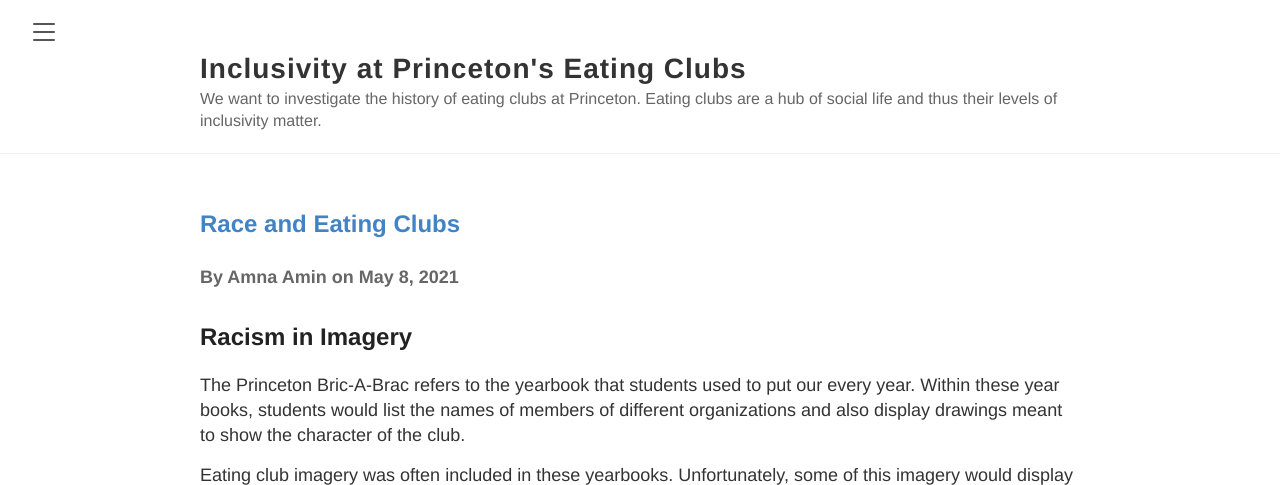
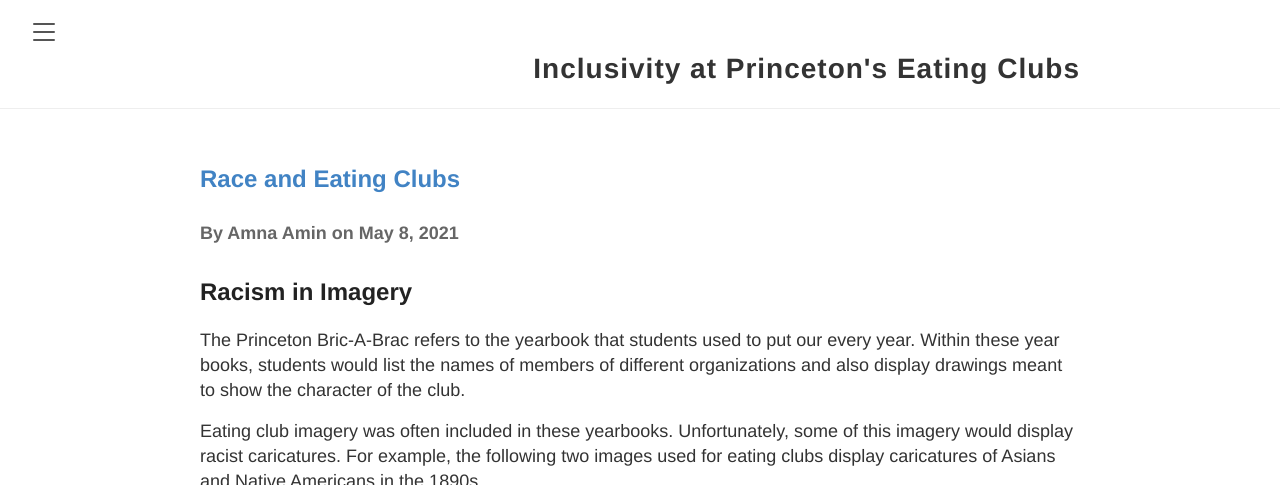
Before and after one commit to HUM-331-Princeton/inclusivity-eating-clubs, a Jekyll site: the page built from index.md, in a window 1280 px wide and 900 px high, cut to the strip 0-485 px from the top of the window. Built offline with Jekyll 4.4.1, drawn with Linux system fonts in a browser that asks for light colours.

Commit message:
Update _config.yml

```diff
--- a/_config.yml
+++ b/_config.yml
@@ -6,7 +6,7 @@
 name: Inclusivity at Princeton's Eating Clubs
 
 # Short bio or description (displayed in the header)
-description: We want to investigate the history of eating clubs at Princeton. Eating clubs are a hub of social life and thus their levels of inclusivity matter.
+description:
 
 # URL of an image you'd like to appear in your header.
 # It should be long and rectangular to feature as a banner image.
```
